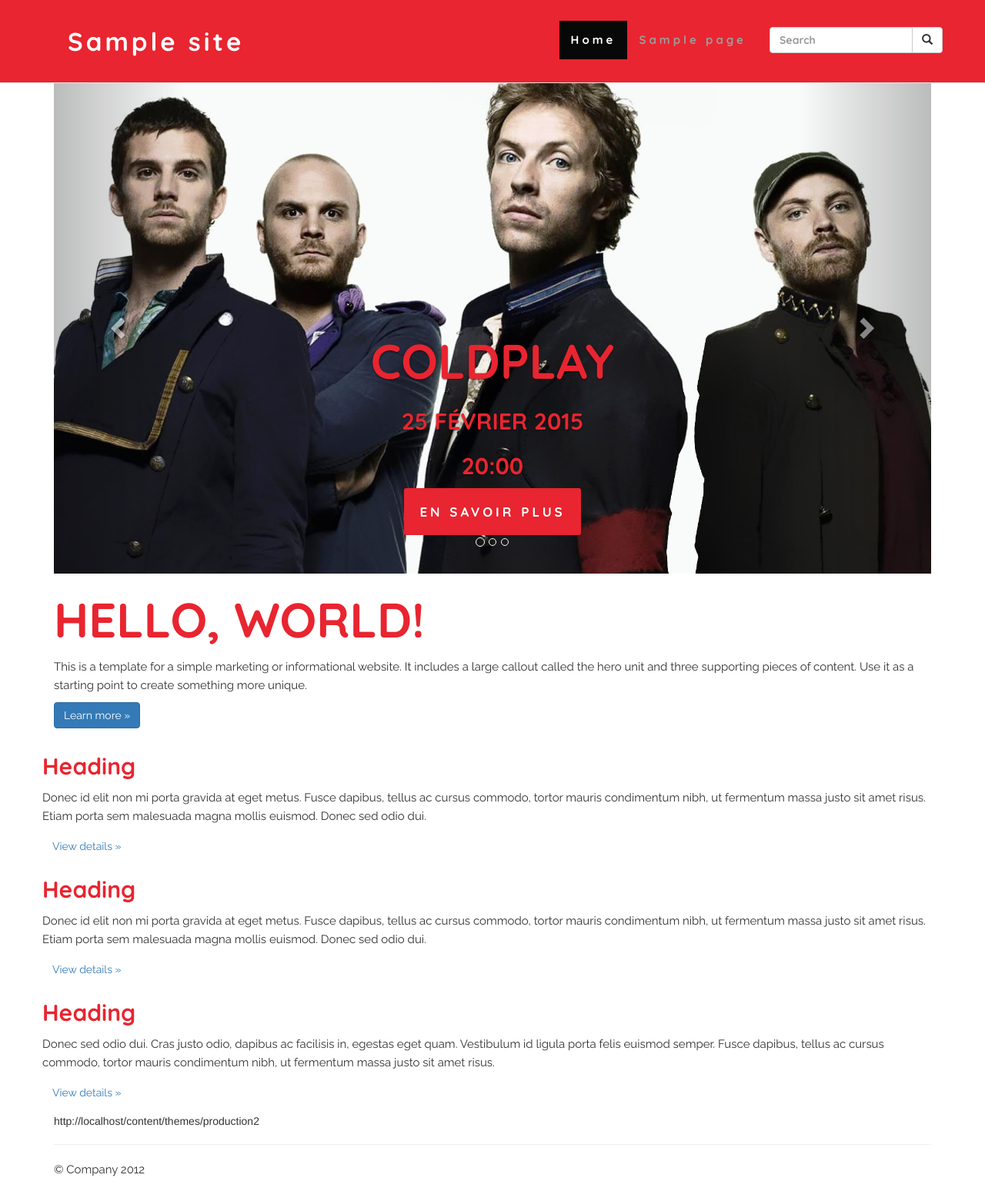
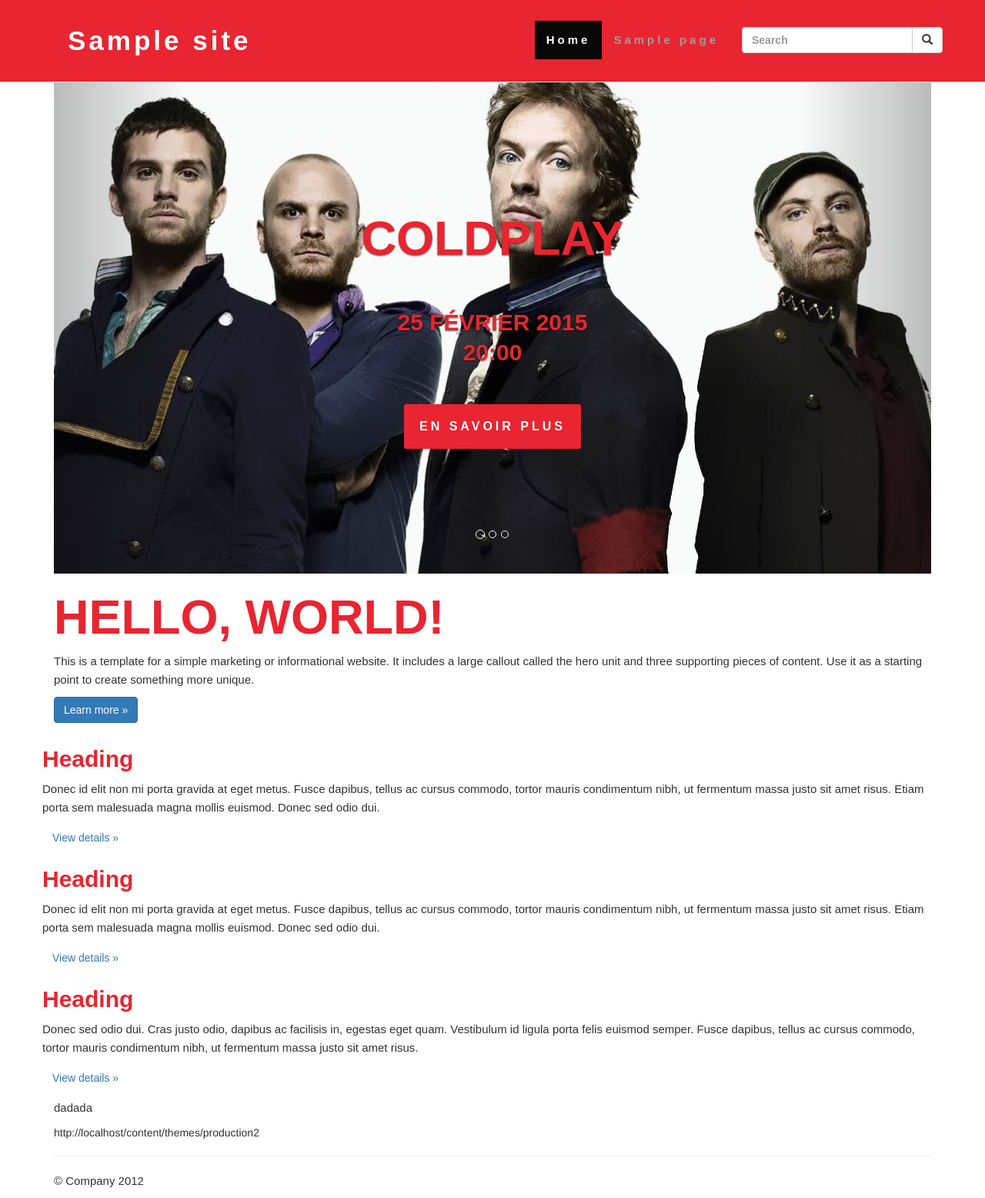
Before and after one commit to DiglidiDudeNG/WP-Production2, a WordPress theme: template content/themes/production2/index.php in a window 1280 px wide. Shown: the whole page at 77% size. Before the commit the page ends 1528 px from the top, so only its background shows below. Run offline with PHP 8.4 and a stand-in for WordPress, Linux system fonts and the light colour scheme; the site name, menu and one post (Sample post) are stand-ins, and other content is empty; style sheets or scripts are compiled from the project's sources; some libraries are stand-ins or nearby versions.

Commit message:
Changement après la fusion

```diff
--- a/content/themes/production2/index.php
+++ b/content/themes/production2/index.php
@@ -26,6 +26,7 @@ include_once("include/caroussel.php");
 		<p><a class="btn" href="#">View details &raquo;</a></p>
 	</div>
 </div>
+<p>dadada</p>
 <?php echo get_template_directory_uri(); ?>
 
 <?php get_footer(); ?>
--- a/content/themes/production2/styles/css/style.css
+++ b/content/themes/production2/styles/css/style.css
@@ -1,77 +1,68 @@
 .carousel-caption h2 {
   text-transform: uppercase; }
 
-body {
-  font: 100% "Quicksand", sans-serif;
-  color: #e82530;
-  margin-top: 104px !important; }
-
-h1 {
-  font: 100% "Quicksand", sans-serif !important;
-  color: #e82530 !important;
-  font-size: 63px !important;
-  font-weight: 700 !important;
+.carousel-caption h2 {
   text-transform: uppercase; }
 
-h2 {
-  font: 100% "Quicksand", sans-serif !important;
-  color: #e82530 !important;
-  font-size: 30px !important;
-  font-weight: 700 !important; }
+button.btn-savoir {
+  font-family: "Raleway", sans-serif; }
 
-h3 {
-  font: 100% "Quicksand", sans-serif !important;
-  color: #e82530 !important;
-  font-size: 25px !important;
-  font-weight: 700 !important; }
-
-p {
-  font-family: "Raleway", sans-serif;
-  color: #323232;
-  font-size: 15px;
-  line-height: 24px; }
-
-.btn-savoir {
-  font: 100% "Quicksand", sans-serif !important;
-  font-weight: 700 !important;
-  background-color: #e82530;
-  color: #fff;
-  padding: 20px 20px !important;
-  font-size: 17px !important;
-  text-transform: uppercase;
-  letter-spacing: 4px;
-  -webkit-border-radius: 3px;
-  -moz-border-radius: 3px;
-  -ms-border-radius: 3px;
-  border-radius: 3px; }
-
-button {
-  border-style: none; }
-
-.btn-savoir:hover {
-  background-color: #651720;
-  color: #fff !important;
-  transition: all 0.2s linear; }
-
-#logo {
-  font: 100% "Quicksand", sans-serif;
-  font-size: 35px;
-  letter-spacing: 4px;
-  font-weight: 700;
-  color: #fff; }
+.carousel-control .glyphicon-chevron-left:before, .carousel-control .glyphicon-chevron-right:before {
+  content: none; }
 
 @media screen and (max-width: 768px) {
-  h1 {
-    font-size: 24px !important; }
+  button.btn-savoir {
+    margin-bottom: 15px;
+    padding: 10px !important;
+    font-size: 10px !important;
+    letter-spacing: 2px; }
 
-  h2 {
-    font-size: 14px !important; }
+  ol.carousel-indicators {
+    margin-bottom: 0;
+    bottom: 10; }
 
-  h3 {
-    font-size: 11px !important; }
+  .carousel-caption h2 {
+    margin-bottom: 0; }
 
-  p {
-    font-size: 10px; } }
+  h2.carousel-heure {
+    margin-bottom: 20px;
+    margin-top: 0; } }
+@media screen and (min-width: 768px) {
+  button.btn-savoir {
+    margin-bottom: 68px;
+    padding: 15px !important;
+    font-size: 13px !important;
+    letter-spacing: 2px; }
+
+  ol.carousel-indicators {
+    margin-bottom: 0;
+    bottom: 15; }
+
+  .carousel-caption h2 {
+    margin-bottom: 5px; }
+
+  h2.carousel-heure {
+    margin-bottom: 40px;
+    margin-top: 5px; } }
+@media screen and (min-width: 992px) {
+  button.btn-savoir {
+    margin-bottom: 100px;
+    padding: 20px !important;
+    font-size: 16px !important;
+    letter-spacing: 4px; }
+
+  ol.carousel-indicators {
+    margin-bottom: 20px;
+    bottom: 20; }
+
+  button.btn-savoir {
+    margin-bottom: 112px; }
+
+  h2.carousel-heure {
+    margin-bottom: 50px; }
+
+  .carousel-caption h1 {
+    margin-bottom: 57px; } }
 #logo {
   font: 100% "Quicksand", sans-serif;
   font-size: 20px;
@@ -147,5 +138,76 @@ button {
     font-size: 33px;
     padding: 33px; } }
 /* Large devices (large desktops, 1200px and up) */
+body {
+  font: 100% "Quicksand", sans-serif;
+  color: #e82530;
+  margin-top: 104px !important; }
+
+h1 {
+  font: 100% "Quicksand", sans-serif !important;
+  color: #e82530 !important;
+  font-size: 63px !important;
+  font-weight: 700 !important;
+  text-transform: uppercase; }
+
+h2 {
+  font: 100% "Quicksand", sans-serif !important;
+  color: #e82530 !important;
+  font-size: 30px !important;
+  font-weight: 700 !important; }
+
+h3 {
+  font: 100% "Quicksand", sans-serif !important;
+  color: #e82530 !important;
+  font-size: 25px !important;
+  font-weight: 700 !important; }
+
+p {
+  font-family: "Raleway", sans-serif;
+  color: #323232;
+  font-size: 15px;
+  line-height: 24px; }
+
+.btn-savoir {
+  font: 100% "Quicksand", sans-serif !important;
+  font-weight: 700 !important;
+  background-color: #e82530;
+  color: #fff;
+  padding: 20px 20px !important;
+  font-size: 17px !important;
+  text-transform: uppercase;
+  letter-spacing: 4px;
+  -webkit-border-radius: 3px;
+  -moz-border-radius: 3px;
+  -ms-border-radius: 3px;
+  border-radius: 3px; }
+
+button {
+  border-style: none; }
+
+.btn-savoir:hover {
+  background-color: #651720;
+  color: #fff !important;
+  transition: all 0.2s linear; }
+
+#logo {
+  font: 100% "Quicksand", sans-serif;
+  font-size: 35px;
+  letter-spacing: 4px;
+  font-weight: 700;
+  color: #fff; }
+
+@media screen and (max-width: 768px) {
+  h1 {
+    font-size: 24px !important; }
+
+  h2 {
+    font-size: 14px !important; }
+
+  h3 {
+    font-size: 11px !important; }
+
+  p {
+    font-size: 10px; } }
 
 /*# sourceMappingURL=style.css.map */
--- a/content/themes/production2/styles/sass/_caroussel.sass
+++ b/content/themes/production2/styles/sass/_caroussel.sass
@@ -1,8 +1,6 @@
-<<<<<<< HEAD
 
 .carousel-caption h2
 	text-transform: uppercase
-=======
 // Mettre le h2 en majuscule
 .carousel-caption h2
 	text-transform: uppercase
@@ -11,7 +9,6 @@
 button.btn-savoir
 	font-family: $font-text
 
-// Enlever les flèches de navigation droite et gauche par défaut de Bootstrap
 .carousel-control .glyphicon-chevron-left:before, .carousel-control .glyphicon-chevron-right:before
 	content: none
 
@@ -79,6 +76,3 @@ button.btn-savoir
 
 
 @media screen and (min-width: $screen-lg-min) // >1200px
-
-
->>>>>>> origin/kb-theme-carousel
--- a/content/themes/production2/styles/sass/_variables.sass
+++ b/content/themes/production2/styles/sass/_variables.sass
@@ -24,13 +24,7 @@ $light: 100
 $regular: 400
 $bold: 700
 
-<<<<<<< HEAD
 // media-queries
-$screen-lg-min: 1200px
-$screen-md-min: 992px
-$screen-sm-min: 768px
-=======
-// Medias queries
 $screen-lg-min: 1200px
 $screen-md-min: 992px
 $screen-sm-min: 768px
@@ -44,4 +38,3 @@ $screen-sm-min: 768px
 	-o-background-size: cover
 	background-size: cover
 	overflow: hidden
->>>>>>> origin/kb-theme-carousel
--- a/content/themes/production2/styles/sass/style.sass
+++ b/content/themes/production2/styles/sass/style.sass
@@ -1,8 +1,4 @@
 @import variables
 @import caroussel
-<<<<<<< HEAD
+@import header
 @import base
-@import header
-=======
-@import base
->>>>>>> origin/kb-theme-carousel
```
Also changed, not shown: 1 other file.
